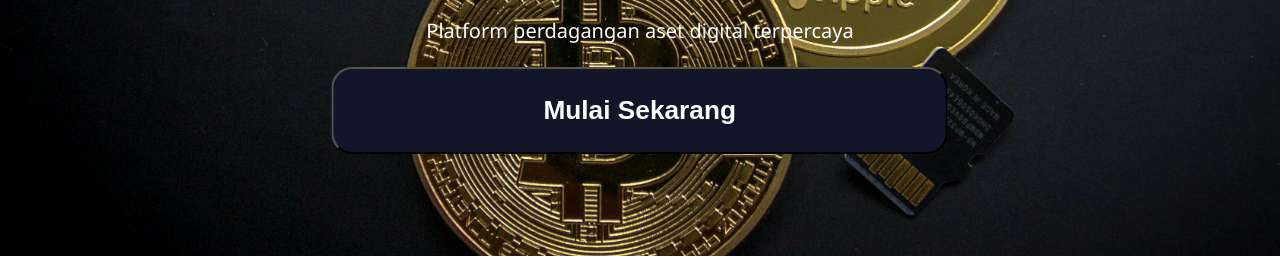
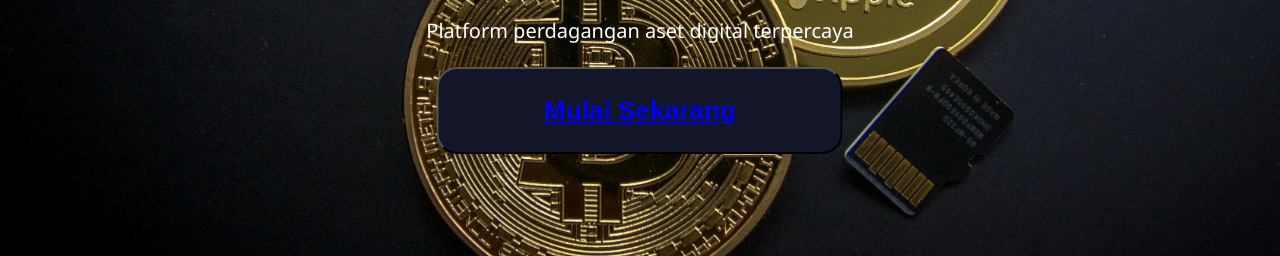
Before and after one commit to Dbrep12/Dbrep12.github.io, a plain HTML site: page index.html in a window 1280 px wide. Shown: the part 544-800 px from the top of the page. Drawn offline with Linux system fonts and the light colour scheme.

Commit message:
index.html

```diff
--- a/index.html
+++ b/index.html
@@ -29,7 +29,7 @@
         <div class="hero-content">
             <h1>Selamat Datang di cryPIto</h1>
             <p>Platform perdagangan aset digital terpercaya</p>
-            <button class="btn-primary"><a href="signup.html" class="btn-primary">Mulai Sekarang</a></button>
+            <button class="btn-primary"><a href="signup.html">Mulai Sekarang</a></button>
         </div>
     </section>
 
```
